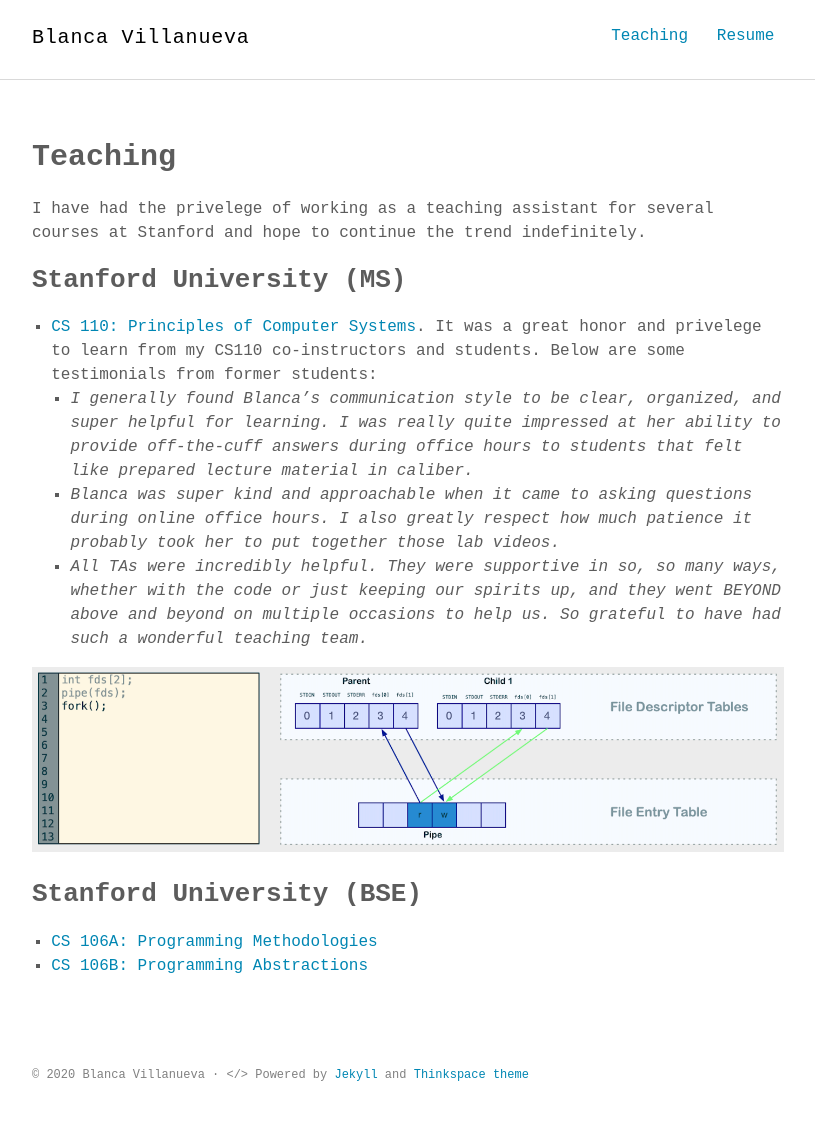
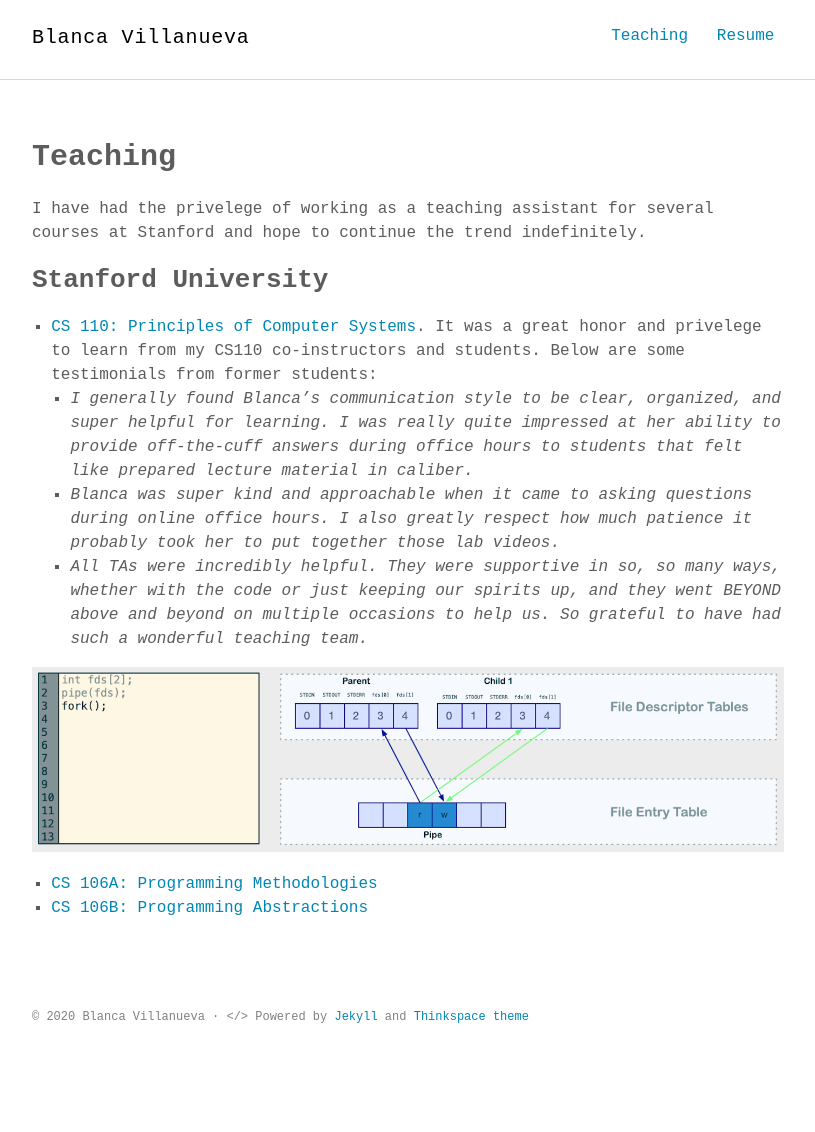
Before and after one commit to villanuevab/villanuevab.github.io, a Jekyll site: the page built from teaching.md, in a window 1280 px wide. Shown: the whole page, without its empty margins (232-1047 px from the left). Built offline with Jekyll 4.4.1, drawn with Linux system fonts in a browser that asks for light colours; some web fonts are replaced; after the commit the page ends 1074 px from its top, so only the background shows below that.

Commit message:
Update teaching and resume

```diff
--- a/teaching.md
+++ b/teaching.md
@@ -6,7 +6,7 @@ permalink: /teaching/
 
 I have had the privelege of working as a teaching assistant for several courses at Stanford and hope to continue the trend indefinitely.
 
-## Stanford University (MS)
+## Stanford University
 
 - [CS 110: Principles of Computer Systems](https://cs110.stanford.edu). It was a great honor and privelege to learn from my CS110 co-instructors and students. Below are some testimonials from former students:
   - _I generally found Blanca's communication style to be clear, organized, and super helpful for learning. I was really quite impressed at her ability to provide off-the-cuff answers during office hours to students that felt like prepared lecture material in caliber._
@@ -15,6 +15,5 @@ I have had the privelege of working as a teaching assistant for several courses
 
 ![](/images/cs-110.png)
 
-## Stanford University (BSE)
 - [CS 106A: Programming Methodologies](https://cs106a.stanford.edu)
 - [CS 106B: Programming Abstractions](https://cs106b.stanford.edu)
```
Also changed, not shown: 1 other file.
